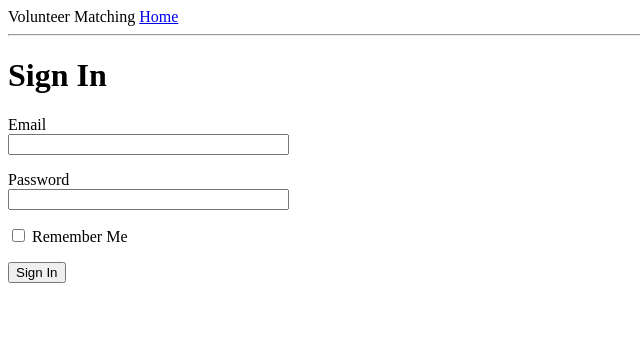
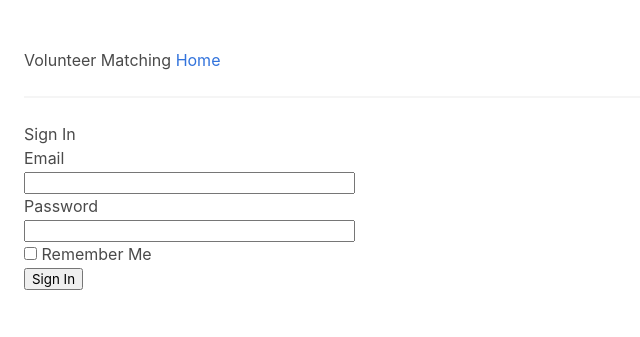
Before and after one commit to CodeForFoco/volunteercore, a Flask app: page /login in a window 1280 px wide. Shown: the top 337 px of the page, without its empty margins (0-640 px from the left). Run offline with Flask 2, Linux system fonts and the light colour scheme; some libraries are stand-ins or nearby versions.

Commit message:
Further define base template and add css framework
Added bulma css framework, https://bulma.io/ and fontawesome icons, https://fontawesome.com/. Close #11

```diff
--- a/volunteermatching/templates/base.html
+++ b/volunteermatching/templates/base.html
@@ -1,14 +1,21 @@
+<!DOCTYPE html>
 <html>
   <head>
+    <meta charset="utf-8">
+    <meta name="viewport" content="width=device-width, initial-scale=1">
     {% if title %}
     <title>{{ title }}</title>
     {% else %}
     <title>Welcome to Volunteer Matching</title>
     {% endif %}
+    <link rel="stylesheet" href="https://cdnjs.cloudflare.com/ajax/libs/bulma/0.7.2/css/bulma.min.css">
+    <script defer src="https://use.fontawesome.com/releases/v5.3.1/js/all.js"></script>
   </head>
   <body>
+    <section class="section">
     <div>Volunteer Matching <a href="/index">Home</a></div>
     <hr>
     {% block content %}{% endblock %}
+    </section>
   </body>
 </html>
```
Lines whose indentation alone changed are shown as unchanged.
